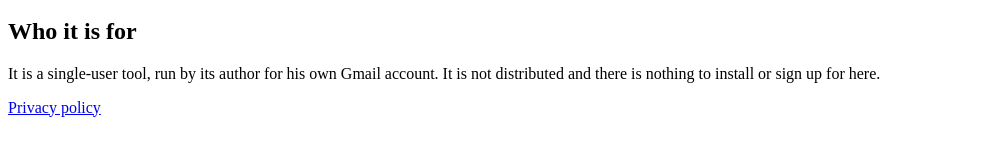
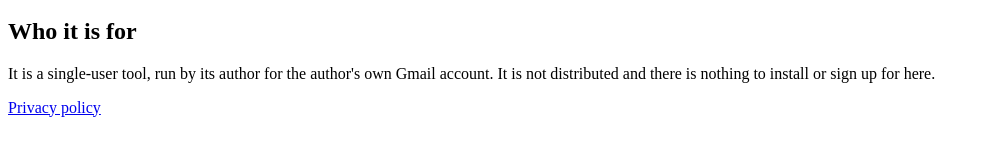
Before and after one commit to lucastorri/lucastorri.github.io, a plain HTML site: page index.html in a window 1280 px wide. Shown: the part 221-376 px from the top of the page, without its empty margins (0-986 px from the left). Drawn offline with Linux system fonts and the light colour scheme.

Commit message:
Neutral wording

```diff
--- a/index.html
+++ b/index.html
@@ -21,8 +21,8 @@
     </ul>
     <h2>Who it is for</h2>
     <p>
-      It is a single-user tool, run by its author for his own Gmail account. It is not
-      distributed and there is nothing to install or sign up for here.
+      It is a single-user tool, run by its author for the author's own Gmail account. It is
+      not distributed and there is nothing to install or sign up for here.
     </p>
     <p><a href="privacy.html">Privacy policy</a></p>
   </main>
```
